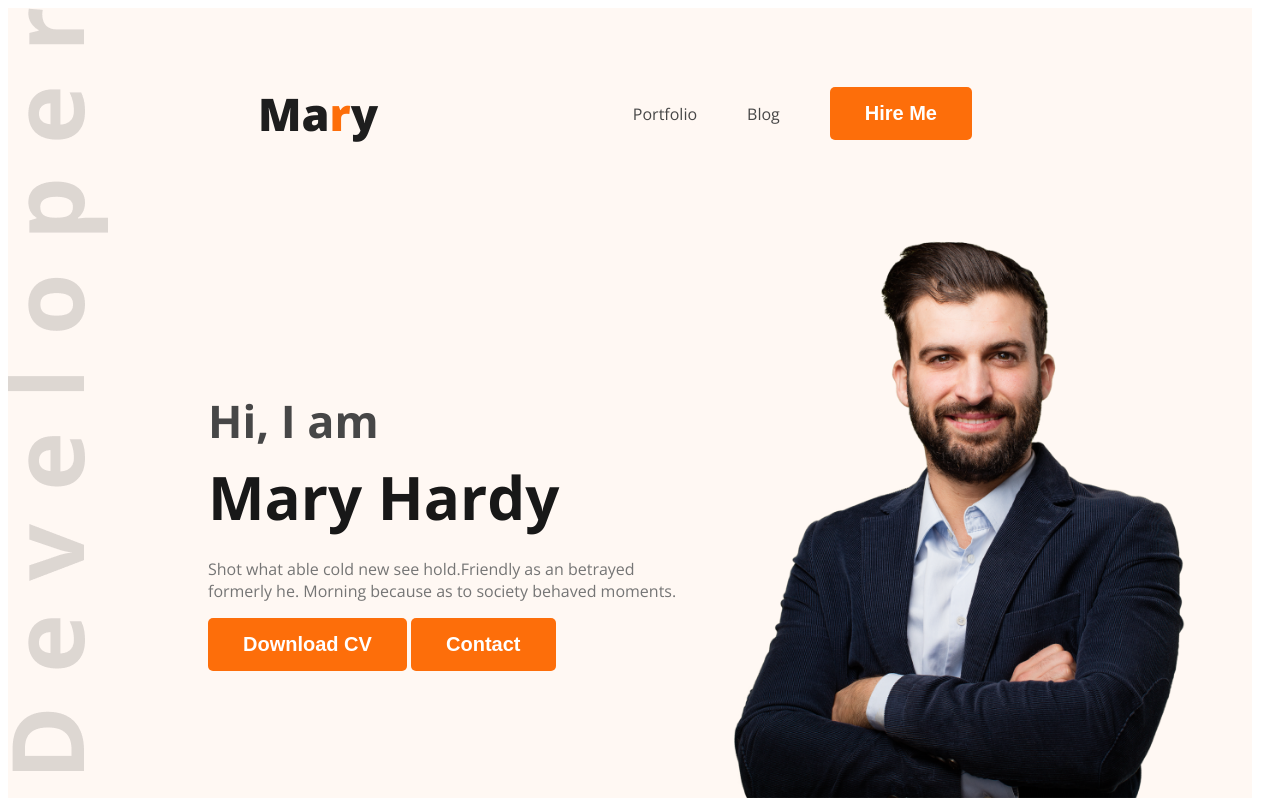
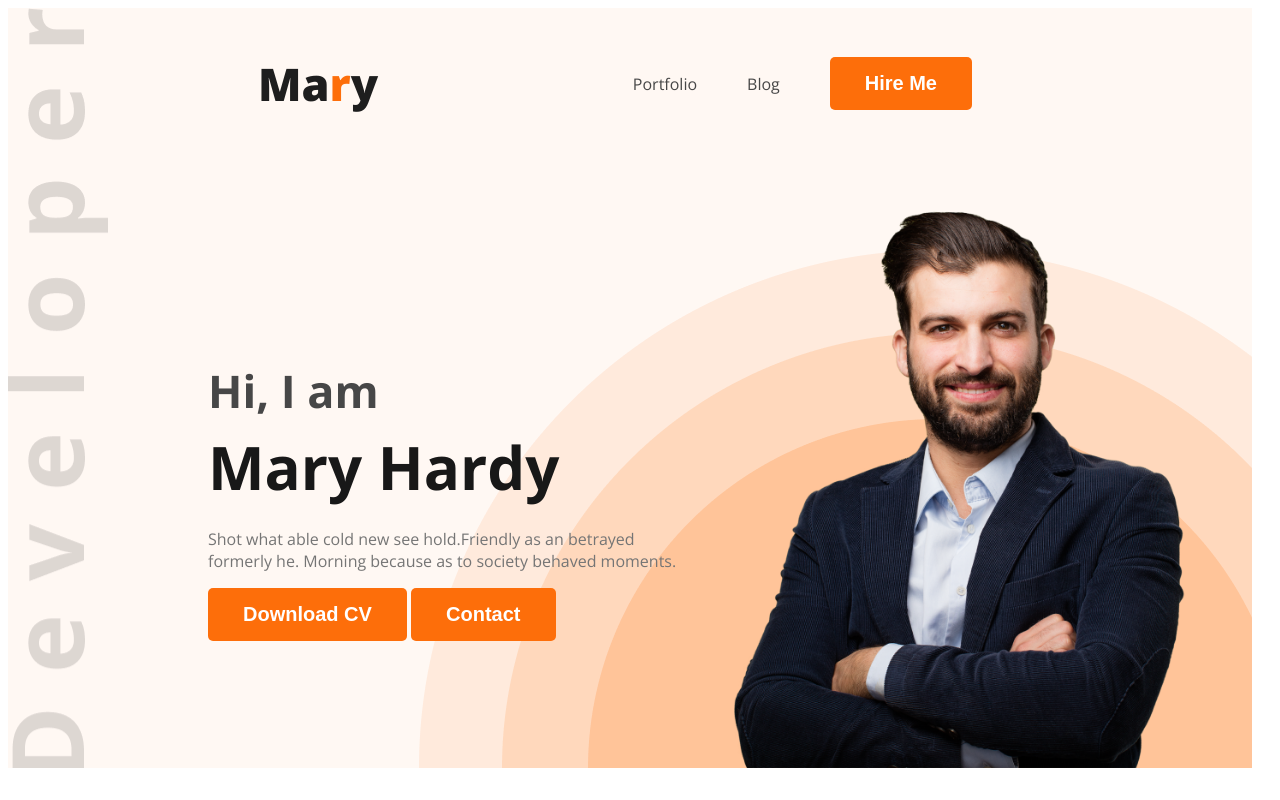
Before and after one commit to hanifwebdeveloper/webdeveloper-portfolio, a plain HTML site: page index.html in a window 1280 px wide. Shown: the top 800 px of the page. Drawn offline with nearby package versions, Linux system fonts and the light colour scheme.

Commit message:
header image added

```diff
--- a/styles/portfolio.css
+++ b/styles/portfolio.css
@@ -63,13 +63,10 @@ nav a {
 /* Header related Styles */
 .header {
     background-color: #FFF8F3;
-    background-image: url('../images/header_bg.png');
+    background-image: url('../images/header_bg.png'), url('../images/developer.png');
     background-repeat: no-repeat;
-    background-position: bottom right;
-    background-image: url('../images/developer.png');
-    background-repeat: no-repeat;
-    background-position: left top;
-    padding: 30px 30px 0px 50px;
+    background-position: bottom right, top left;
+    padding: 0px 30px 0px 50px;
     margin-right: 20px;
 }
 
```
